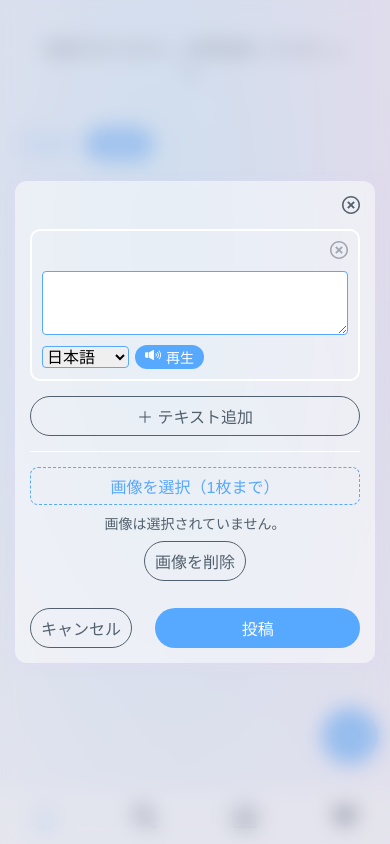
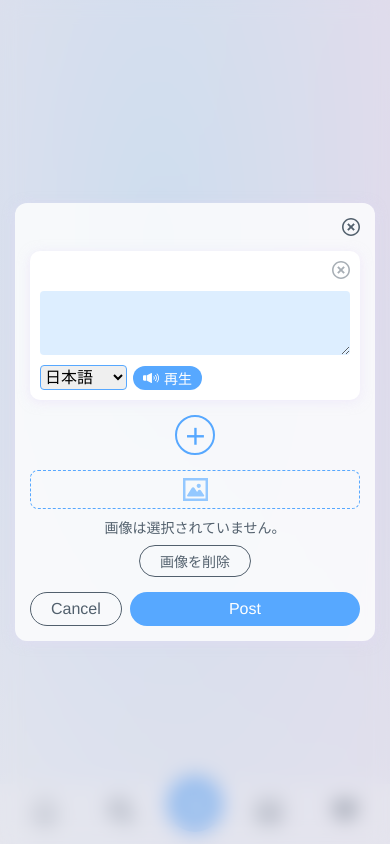
Before and after one commit to orbit07/lang_sns_new, a plain HTML site: page index.html in a window 390 px wide. Both pictures are taken after a click on the button "新規投稿". Drawn offline with Linux system fonts and the light colour scheme.

Commit message:
デザイン調整

```diff
--- a/index.html
+++ b/index.html
@@ -11,6 +11,7 @@
     <nav class="tabs">
       <button data-tab="timeline" class="active timeline"></button>
       <button data-tab="search" class="search"></button>
+      <button id="fab-new-post" aria-label="新規投稿">＋</button>
       <button data-tab="images" class="images"></button>
       <button data-tab="likes" class="likes"></button>
     </nav>
@@ -22,16 +23,16 @@
       <div class="header-actions">
         <label class="file-button import_btn">
           <input type="file" id="import-input" accept="application/json" />
-          import
+          Import
         </label>
-        <button id="export-btn">export</button>
+        <button id="export-btn">Export</button>
       </div>
     </section>
 
     <section id="search" class="tab-panel">
       <div class="search-box">
         <input type="text" id="search-input" placeholder="キーワード または #タグ で検索" />
-        <button id="search-btn" class="primary">検索</button>
+        <button id="search-btn" class="primary">Search</button>
       </div>
       <div id="search-results" class="card-list"></div>
     </section>
@@ -72,8 +73,6 @@
     </article>
   </template>
 
-  <button id="fab-new-post" aria-label="新規投稿">＋</button>
-
   <script src="script.js"></script>
 </body>
 </html>
--- a/script.js
+++ b/script.js
@@ -177,7 +177,7 @@ function createTextBlockInput(value = '', lang = 'ja', removable = true, onRemov
   if (removable) {
     const removeBtn = document.createElement('button');
     removeBtn.type = 'button';
-    removeBtn.innerHTML = '<img src="img/delete.svg" alt="削除" width="18" style="display:flex">'
+    removeBtn.innerHTML = '<img src="img/delete.svg" alt="削除" width="18" style="display:flex">';
     removeBtn.addEventListener('click', () => {
       if (wrapper.parentElement.children.length > 1) {
         wrapper.remove();
@@ -223,7 +223,7 @@ function buildPostForm({ mode = 'create', targetPost = null, parentId = null })
 
   addBtn = document.createElement('button');
   addBtn.type = 'button';
-  addBtn.textContent = '＋ テキスト追加';
+  addBtn.textContent = '＋';
   addBtn.addEventListener('click', () => {
     if (textAreaContainer.children.length >= 3) return;
     addTextBlock();
@@ -235,7 +235,7 @@ function buildPostForm({ mode = 'create', targetPost = null, parentId = null })
   imageRow.className = 'form-row';
   const fileLabel = document.createElement('label');
   fileLabel.className = 'file-button';
-  fileLabel.textContent = '画像を選択（1枚まで）';
+  fileLabel.innerHTML = '<img src="img/img_on.svg" alt="画像" width="25" style="display:flex">'
   const fileInput = document.createElement('input');
   fileInput.type = 'file';
   fileInput.accept = 'image/*';
@@ -296,12 +296,12 @@ function buildPostForm({ mode = 'create', targetPost = null, parentId = null })
   actions.className = 'modal-actions';
   const cancelBtn = document.createElement('button');
   cancelBtn.type = 'button';
-  cancelBtn.textContent = 'キャンセル';
+  cancelBtn.textContent = 'Cancel';
   cancelBtn.addEventListener('click', () => closeModal());
   const submitBtn = document.createElement('button');
   submitBtn.type = 'button';
   submitBtn.className = 'primary';
-  submitBtn.textContent = mode === 'reply' ? '返信' : mode === 'edit' ? '保存' : '投稿';
+  submitBtn.textContent = mode === 'reply' ? 'Reply' : mode === 'edit' ? 'Save' : 'Post';
 
   submitBtn.addEventListener('click', async () => {
     const textBlocks = Array.from(textAreaContainer.children).map((el) => ({
@@ -405,7 +405,7 @@ function renderTimeline() {
   container.innerHTML = '';
   const sorted = [...state.data.posts].sort((a, b) => b.createdAt - a.createdAt);
   if (!sorted.length) {
-    container.innerHTML = '<div class="empty-state">投稿がありません。新規投稿してみましょう。</div>';
+    container.innerHTML = '<div class="empty-state">投稿がありません。</div>';
     return;
   }
   sorted.forEach((post) => {
--- a/styles.css
+++ b/styles.css
@@ -67,6 +67,10 @@ button {
   background: url(img/search_on.svg) no-repeat center;
   background-size: 40%;
 }
+#search-btn {
+  width: fit-content;
+  padding: 0 20px;
+}
 .tabs button.images {
   height: 30px;
   width: 60px;
@@ -92,7 +96,7 @@ main { max-width: 960px; margin: 0 auto; padding: 12px 12px 80px; }
 .card-list { display: flex; flex-direction: column; gap: 12px; }
 
 .card {
-  background: rgba(255, 255, 255, 0.3);
+  background: rgba(255, 255, 255, 0.5);
   border-radius: 12px;
   padding: 12px;
   box-shadow: var(--shadow);
@@ -102,7 +106,7 @@ main { max-width: 960px; margin: 0 auto; padding: 12px 12px 80px; }
 .card-meta span { font-size: 1.2rem; display: flex; gap: 7px; }
 .card-body { margin: 8px 0; display: flex; flex-direction: column; gap: 8px; }
 .text-block { padding: 8px; border-radius: 8px; background: rgba(255, 255, 255, 0.9); }
-.text-label { font-size: 1.4rem; color: var(--muted); margin-bottom: 4px; display: flex; gap: 6px; align-items: center; }
+.text-label { font-size: 1.4rem; color: var(--muted); margin-bottom: 8px; display: flex; gap: 6px; align-items: center; }
 .text-label button,
 .language-select button {
   font-size: 1.4rem;
@@ -112,6 +116,7 @@ main { max-width: 960px; margin: 0 auto; padding: 12px 12px 80px; }
   border: none;
   color: #fff;
   padding: 2px 10px;
+  align-items: center;
 }
 .text-content { white-space: pre-wrap; line-height: 1.5; }
 
@@ -134,7 +139,7 @@ main { max-width: 960px; margin: 0 auto; padding: 12px 12px 80px; }
 .replies {
   margin-top: 15px;
   margin-left: 5px;
-  border-left: 4px solid #fff;
+  border-left: 4px solid rgba(87, 168, 255, 0.3);
   padding-left: 5px;
   display: flex;
   flex-direction: column;
@@ -146,7 +151,12 @@ main { max-width: 960px; margin: 0 auto; padding: 12px 12px 80px; }
 .tab-panel { display: none; }
 .tab-panel.active { display: block; }
 
-.search-box { display: flex; gap: 8px; margin-bottom: 12px; }
+.search-box {
+  display: grid;
+  grid-template-columns: 1fr auto;
+  gap: 8px;
+  margin-bottom: 12px;
+}
 .search-box input { flex: 1; padding: 10px; border-radius: 8px; border: 1px solid #57a8ff; }
 
 button.primary { background: #57a8ff; color: #fff; border: 1px solid #57a8ff; width: 62%;}
@@ -164,7 +174,7 @@ button.primary { background: #57a8ff; color: #fff; border: 1px solid #57a8ff; wi
 }
 .modal.hidden { display: none; }
 .modal-content {
-  background: rgba(255, 255, 255, 0.5);
+  background: rgba(255, 255, 255, 0.8);
   border-radius: 12px;
   width: min(720px, 96vw);
   max-height: 90vh;
@@ -187,9 +197,23 @@ button.primary { background: #57a8ff; color: #fff; border: 1px solid #57a8ff; wi
   padding: 15px 0;
 }
 
-.form-row { display: flex; gap: 8px; align-items: center; flex-direction: column; border-top: 1px solid #fff; padding-top: 15px;}
-.text-area-wrapper { border: 2px solid #fff; border-radius: 10px; padding: 40px 10px 10px; width: 100%; position: relative; }
-.text-area-wrapper textarea { width: 100%; min-height: 64px; border: none; resize: vertical; border: 1px solid #57a8ff; border-radius: 4px; }
+.form-row { display: flex; gap: 8px; align-items: center; flex-direction: column;}
+.text-area-wrapper {
+  background: #fff;
+  border-radius: 10px;
+  padding: 40px 10px 10px;
+  width: 100%;
+  position: relative;
+  box-shadow: var(--shadow);
+}
+.text-area-wrapper textarea {
+  width: 100%;
+  min-height: 64px;
+  border: none;
+  resize: vertical;
+  background: rgba(87, 168, 255, .2);
+  border-radius: 4px;
+}
 .text-area-wrapper textarea:focus { outline: none; }
 .remove-text-btn {
   position: absolute;
@@ -207,17 +231,22 @@ button.primary { background: #57a8ff; color: #fff; border: 1px solid #57a8ff; wi
 .language-select select {
   border: 1px solid #57a8ff;
   border-radius: 4px;
-  height: 22px;
+  height: 25px;
 }
 
-.modal-actions { display: flex; gap: 8px; justify-content: space-between; margin-top: 12px; }
+.modal-actions {
+  display: grid;
+  grid-template-columns: auto 1fr;
+  gap: 8px;
+}
 .modal-actions > button {
   color: var(--muted);
   border: var(--muted) 1px solid;
-  padding: 7px 10px;
+  padding: 7px 20px;
   background: none;
 }
 .modal-actions > button.primary {
+  width: 100%;
   color: #fff;
   border: none;
   background: #57a8ff;
@@ -232,8 +261,11 @@ button.primary { background: #57a8ff; color: #fff; border: 1px solid #57a8ff; wi
   overflow: hidden;
   width: 100%;
   text-align: center;
+  display: flex;
+  justify-content: center;
 }
 .import_btn.file-button {
+  font-size: 1.4rem;
   border: 1px dashed #57a8ff;
   padding: 6px 10px;
   color: #57a8ff;
@@ -244,6 +276,7 @@ button.primary { background: #57a8ff; color: #fff; border: 1px solid #57a8ff; wi
   border-radius: 9999px;
 }
 #export-btn {
+  font-size: 1.4rem;
   border: 1px solid #57a8ff;
   padding: 6px 10px;
   color: #fff;
@@ -254,8 +287,19 @@ button.primary { background: #57a8ff; color: #fff; border: 1px solid #57a8ff; wi
 }
 .file-button input { position: absolute; inset: 0; opacity: 0; cursor: pointer; }
 
-.image-content { width: min(900px, 96vw); }
+.image-content { width: min(900px, 96vw); position: relative; padding: 40px 15px 15px;}
 .image-content img { width: 100%; height: auto; border-radius: 12px; }
+.image-content #image-close {
+  border: none;
+  position: absolute;
+  right: 15px;
+  top: 13px;
+  padding: 0;
+}
+.image-content #image-close {
+  width: 18px;
+  display: flex;
+}
 
 .helper { font-size: 1.4rem; color: var(--muted); }
 
@@ -271,7 +315,6 @@ button.primary { background: #57a8ff; color: #fff; border: 1px solid #57a8ff; wi
 }
 
 #fab-new-post {
-  position: fixed;
   right: 20px;
   bottom: 80px;
   width: 56px;
@@ -294,15 +337,21 @@ button.primary { background: #57a8ff; color: #fff; border: 1px solid #57a8ff; wi
 .modal .form-row .danger {
   color: var(--muted);
   border: var(--muted) 1px solid;
-  padding: 7px 10px;
+  padding: 5px 20px;
   background: none;
+  font-size: 1.4rem;
 }
 
 .modal #text-block-container + button {
-  color: var(--muted);
-  border: var(--muted) 1px solid;
-  padding: 7px 10px;
+  color: #57a8ff;
+  border: #57a8ff 2px solid;
   background: none;
+  margin: 0 auto;
+  font-weight: 600;
+  font-size: 2.2rem;
+  width: 40px;
+  height: 40px;
+  display: inline-block;
 }
 .modal #text-block-container + button:disabled {
   opacity: .5;
@@ -310,13 +359,13 @@ button.primary { background: #57a8ff; color: #fff; border: 1px solid #57a8ff; wi
 
 @media (max-width: 640px) {
   #fab-new-post {
-    right: 12px;
-    bottom: 80px;
+    font-size: 3rem;
+    margin-top: -20px;
+    font-weight: 600;
   }
 }
 
 @media (max-width: 640px) {
   .header-left { flex-direction: column; align-items: flex-start; }
-  .search-box { flex-direction: column; }
   .card-actions { gap: 6px; }
 }
```
